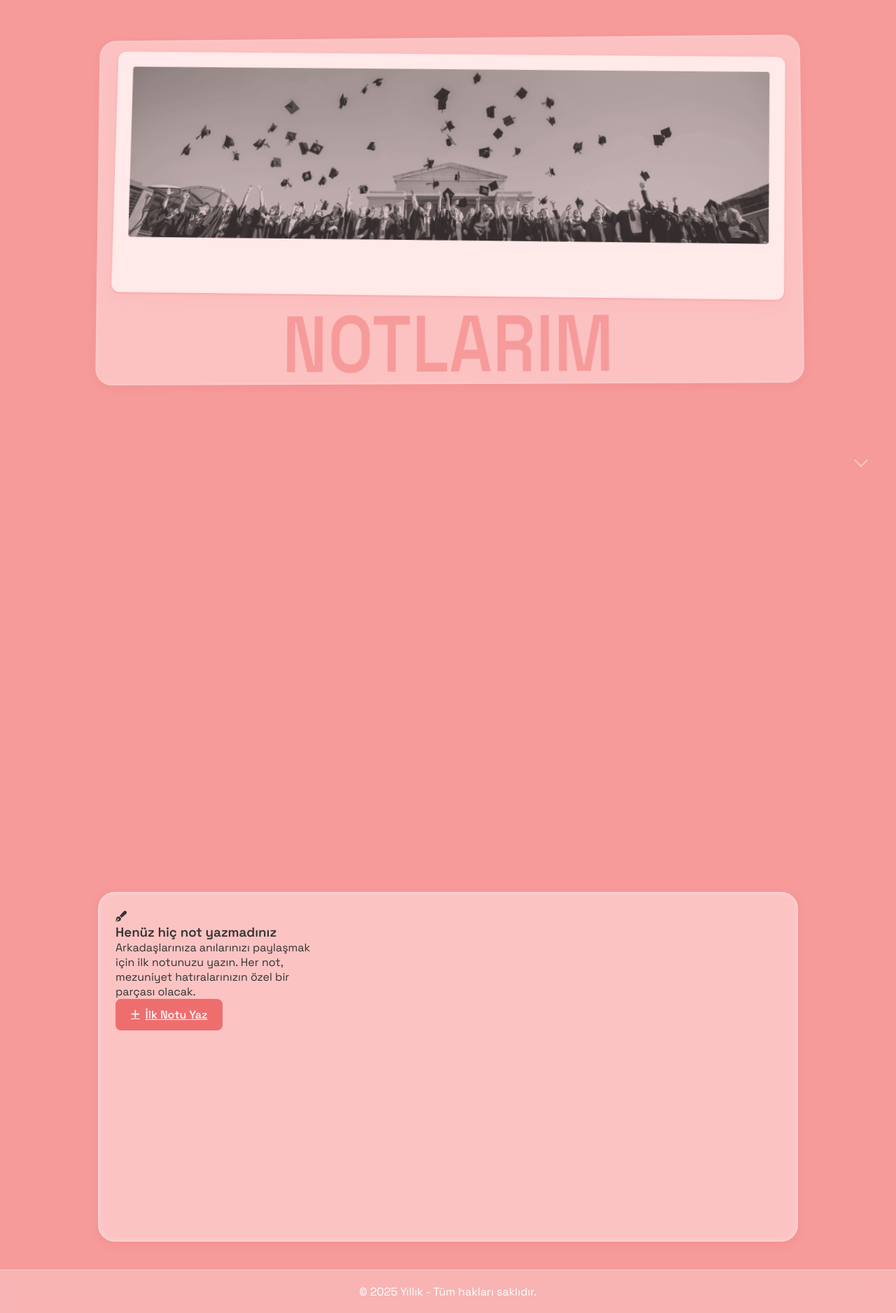
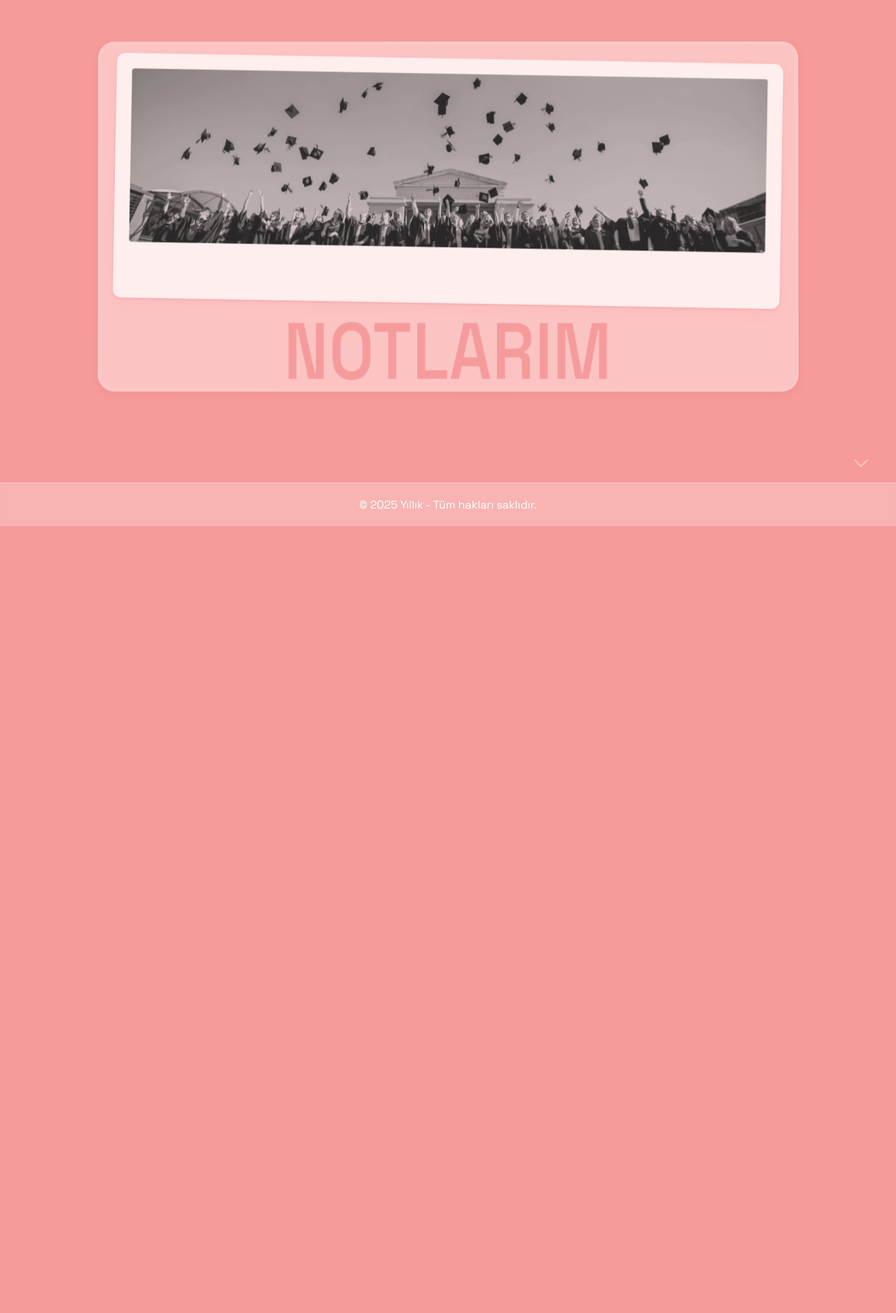
Before and after one commit to kocerayk/uni_yillik, a Django app: page /my-notes/ in a window 1280 px wide. Shown: the part 90-1967 px from the top of the page at 70% size. After the commit the page ends 842 px from the top, so only its background shows below. Run offline with Django 4.2, Linux system fonts and the light colour scheme; the visitor is signed in with stand-in values (Sample User, id 1); parts of the project's set-up code (start-up, migrations or seed data) failed here and were passed over; some libraries are stand-ins or nearby versions; some web fonts are replaced.

Commit message:
Değişiklik mesajı

```diff
--- a/users/templates/users/my_notes.html
+++ b/users/templates/users/my_notes.html
@@ -2126,22 +2126,6 @@
             </div>
         </div>
         {% endfor %}
-    {% else %}
-        <div class="yearbook-glass">
-            <div class="yearbook-content">
-                <div class="empty-state">
-                    <div class="empty-icon">
-                        <i class="fas fa-pen-fancy"></i>
-                    </div>
-                    <h3>Henüz hiç not yazmadınız</h3>
-                    <p>Arkadaşlarınıza anılarınızı paylaşmak için ilk notunuzu yazın. Her not, mezuniyet hatıralarınızın özel bir parçası olacak.</p>
-                    <a href="{% url 'search_users' %}" class="btn btn-primary">
-                        <i class="fas fa-plus"></i>
-                        İlk Notu Yaz
-                    </a>
-                </div>
-            </div>
-        </div>
     {% endif %}
 </div>
 
```
